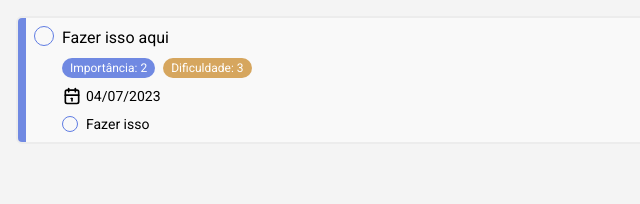
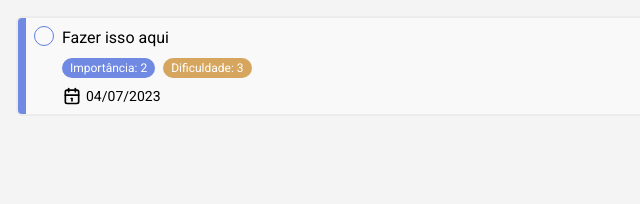
Before and after one commit to GuiPiangers/my-adventure-list, a Next.js app: page / in a window 1280 px wide. Shown: the top 204 px of the page, without its empty margins (0-640 px from the left). Built offline with nearby package versions, Linux system fonts and the light colour scheme.

Commit message:
Change to do list

```diff
--- a/src/components/Task/TaskContainer.tsx
+++ b/src/components/Task/TaskContainer.tsx
@@ -23,10 +23,10 @@
           </h3>
           <TaskBadgeContainer importance={2} difficulty={3} />
           <TaskDate date="04/07/2023" />
-          <span className="flex items-center gap-2 text-sm">
+          {/* <span className="flex items-center gap-2 text-sm">
             <TaskCheck size={16} />
             Fazer isso
-          </span>
+          </span> */}
         </div>
       </div>
     </div>
```
